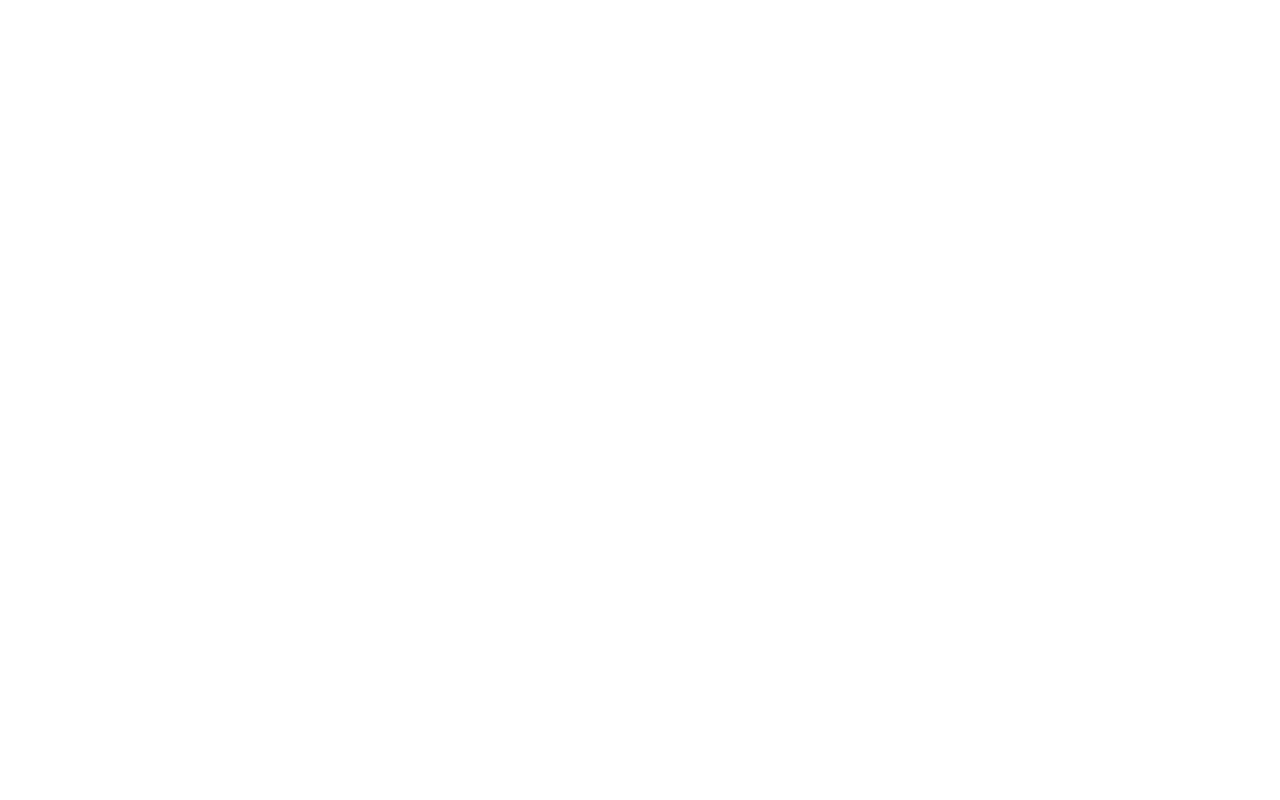
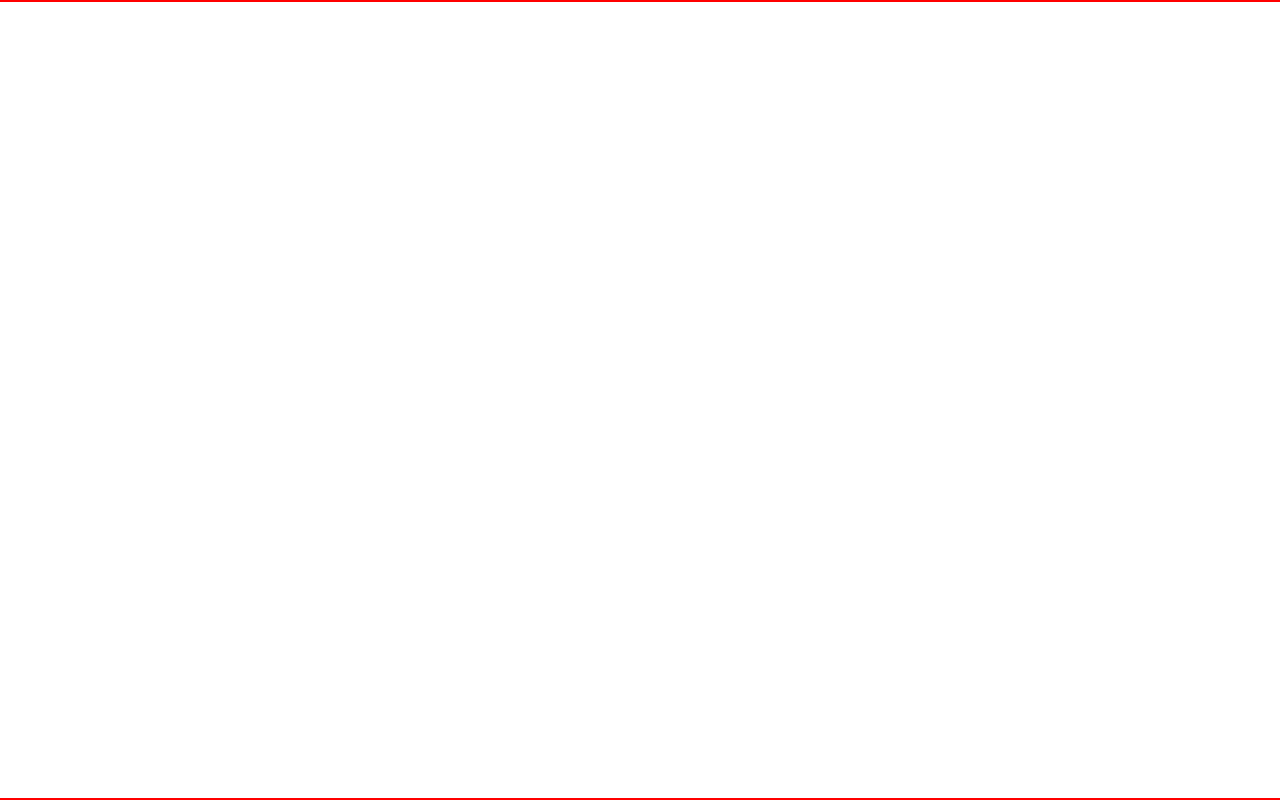
Before and after one commit to dsigalova/rsschool-cv, a plain HTML site: page index.html in a window 1280 px wide. Drawn offline with Linux system fonts and the light colour scheme.

Commit message:
feat: add basic html tags

```diff
--- a/index.html
+++ b/index.html
@@ -4,9 +4,25 @@
   <meta charset="UTF-8">
   <meta http-equiv="X-UA-Compatible" content="IE=edge">
   <meta name="viewport" content="width=device-width, initial-scale=1.0">
-  <title>Document</title>
+  <title>CV Daria Sigalova</title>
+  <!-- <link rel="icon" href="assets/favicon.ico"> !!TODO add ico sign-->
+  <link rel="stylesheet" href="./style.css">
 </head>
 <body>
+<header class="header">
+  <div class="container">
 
+  </div>
+</header>
+<main>
+  <div class="container">
+
+  </div>
+</main>
+<footer class="footer">
+  <div class="container">
+
+  </div>
+</footer>
 </body>
 </html>
--- a/style.css
+++ b/style.css
@@ -0,0 +1,37 @@
+/* @font-face {
+  font-family: 'Roboto';
+  src: url("assets/fonts/RobotoThin.ttf");
+  font-weight: 100;
+}
+@font-face {
+  font-family: 'Roboto';
+  src: url("assets/fonts/RobotoRegular.ttf");
+  font-weight: 300;
+} */
+
+* {
+  box-sizing: border-box;
+}
+
+body {
+  font-family: Roboto, sans-serif;
+  min-height: 100vh;
+  margin: 0;
+  padding: 0;
+  display: flex;
+  flex-direction: column;
+  justify-content: space-between;
+}
+
+.header {
+  border: 1px solid red;
+}
+
+.footer {
+  border: 1px solid red;
+}
+
+.container {
+  max-width: 1440px;
+  margin: 0 auto;
+}
```
